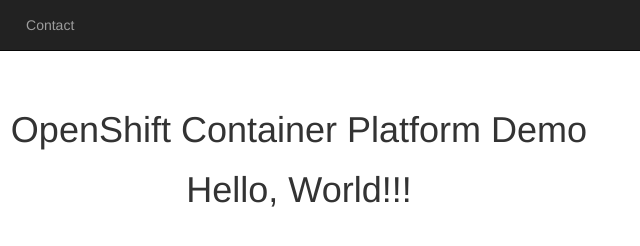
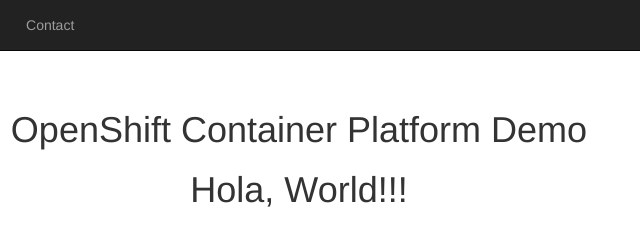
Before and after one commit to wohshon/ocp-demo, a website: page views/index.html in a window 1280 px wide. Shown: the full height of the page, 341-981 px from the left. Drawn offline with Linux system fonts and the light colour scheme; files that its build step writes are made by us from their sources.

Commit message:
Update index.html

```diff
--- a/views/index.html
+++ b/views/index.html
@@ -61,7 +61,7 @@
         <h1>OpenShift Container Platform Demo</h1>
         <p class="lead">
 
-          <h1>Hello, World!!!</h1>
+          <h1>Hola, World!!!</h1>
 
         </p>
       </div>
```
